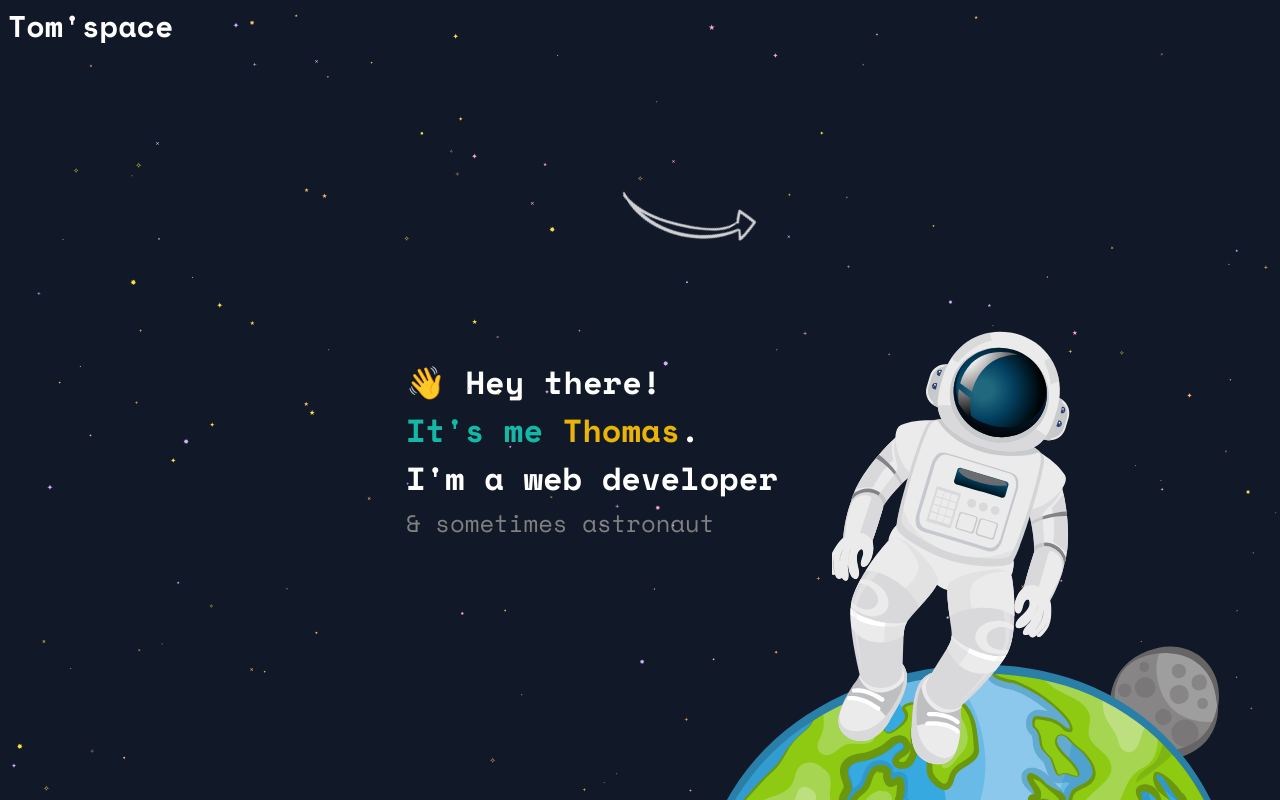
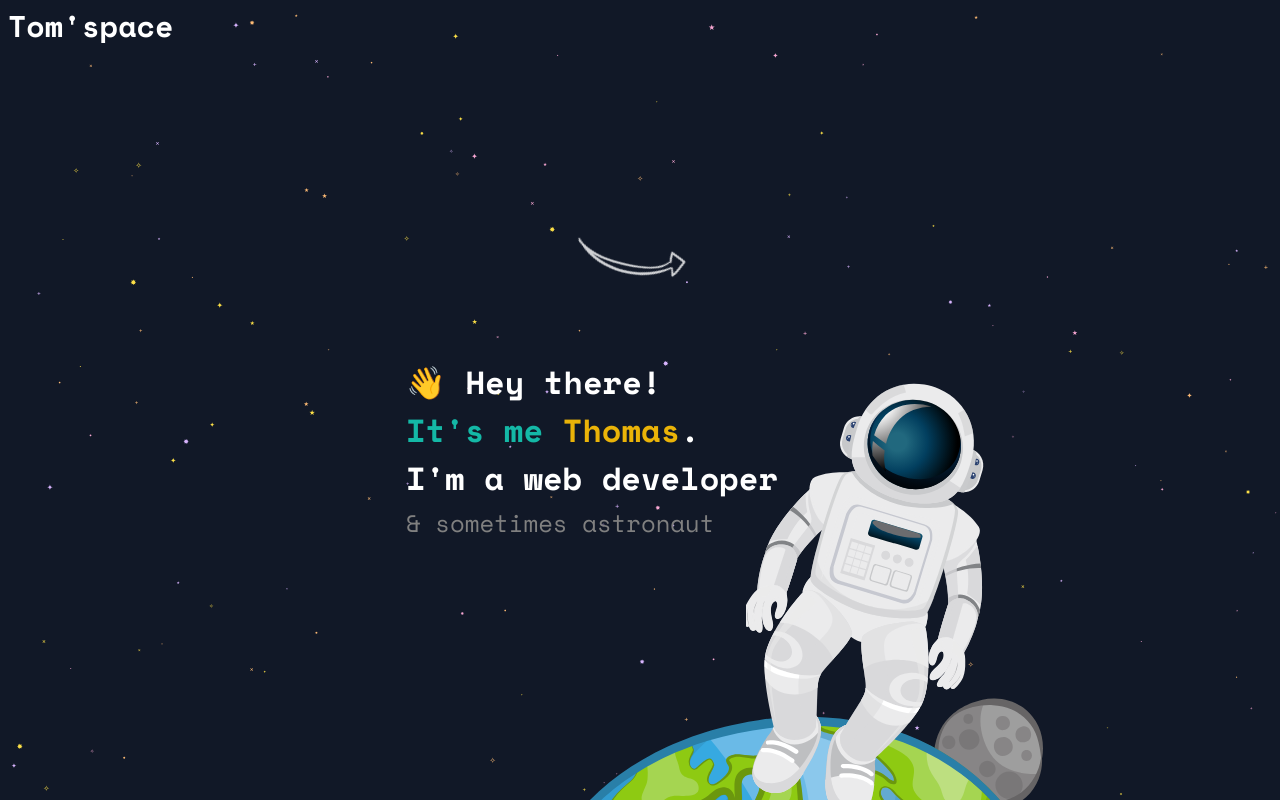
Before and after one commit to t0mspace/t0mspace, a React (Vite) app: page / in a window 1280 px wide. Shown: the top 800 px of the page. Built offline with nearby package versions, Linux system fonts and the light colour scheme.

Commit message:
add scroll snap

```diff
--- a/package.json
+++ b/package.json
@@ -15,7 +15,8 @@
     "framer-motion": "^12.0.11",
     "react": "^18.3.1",
     "react-dom": "^18.3.1",
-    "react-page-scroller": "^3.0.1"
+    "react-page-scroller": "^3.0.1",
+    "tailwind-scrollbar": "^3.1.0"
   },
   "devDependencies": {
     "@eslint/js": "^9.17.0",
--- a/src/VerticalSlider.tsx
+++ b/src/VerticalSlider.tsx
@@ -1,28 +1,18 @@
-import {useState} from "react";
-import { motion, AnimatePresence } from "framer-motion";
-import "./index.scss";
+import './index.scss'
 
-
-const VerticalSlider = ({sections}) => {
-    const [activeIndex] = useState(0);
-
+const VerticalSlider = ({ sections }) => {
   return (
-        <div className=" bg-gray-900 text-white flex flex-col">
-            <AnimatePresence mode="wait">
-                <motion.div
-                    animate={{translateY: -activeIndex * 100 + "vh"}}
-                    transition={{type: "spring", stiffness: 100}}
-                    className=""
+    <div className="bg-gray-900 text-white flex flex-col h-screen overflow-y-scroll scroll-snap">
+      {sections.map((Section, index) => (
+        <section
+          key={index}
+          className={`scroll-snap-child mb-16 ml-5 lg:ml-20 min-h-screen flex-${index}`}
         >
-                    {sections.map((Section, index) => (
-                        <section key={index} className={`mb-16 ml-5 lg:ml-20 min-h-screen flex-${index}`}>
           <Section />
         </section>
       ))}
-                </motion.div>
-            </AnimatePresence>
     </div>
-    );
-};
+  )
+}
 
-export default VerticalSlider;
+export default VerticalSlider
--- a/src/components/Home/HomeSection.tsx
+++ b/src/components/Home/HomeSection.tsx
@@ -12,7 +12,7 @@ const data = {
 
 function HomeSection() {
     return (
-      <div className={`${styles["home"]} flex flex-col md:h-screen items-center justify-center mb-72`}>
+      <div className={`${styles["home"]} relative flex flex-col md:h-screen items-center justify-center mb-72`}>
         <div className="home__presentation">
           <h2 className={styles["home__title"]}>👋  {data.greeting}</h2>
 
--- a/src/components/Home/home.module.scss
+++ b/src/components/Home/home.module.scss
@@ -32,6 +32,7 @@
 
   &__earth{
     z-index: 2;
+    position: absolute;
     transition: transform 0.1s ease-in-out;
 
     @media (width >= 1000px) {
--- a/src/index.scss
+++ b/src/index.scss
@@ -26,3 +26,14 @@ p{
 .external-link {
   @apply cursor-pointer text-yellow-100 underline underline-offset-2 transition duration-300 ease-in-out hover:bg-yellow-100 hover:no-underline hover:text-gray-900 px-2 py-1
 }
+
+/* Add this custom CSS for Firefox */
+.scroll-snap {
+  scroll-snap-type: y mandatory;
+  -webkit-scroll-snap-type: y mandatory; /* Firefox support */
+}
+
+.scroll-snap-child {
+  scroll-snap-align: start;
+  -webkit-scroll-snap-align: start; /* Firefox support */
+}
--- a/tailwind.config.js
+++ b/tailwind.config.js
@@ -9,6 +9,7 @@ export default {
   },
   plugins: [
     require('@tailwindcss/typography'),
+    require('tailwind-scrollbar'),
     // ...
   ]
 }
```
Also changed, not shown: 1 other file (tests, documents, lock files or other folders). Lines whose indentation alone changed are shown as unchanged.
